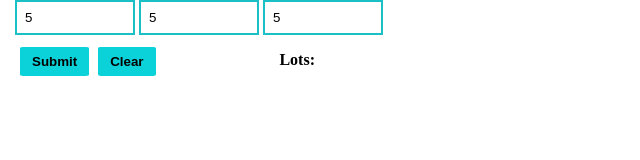
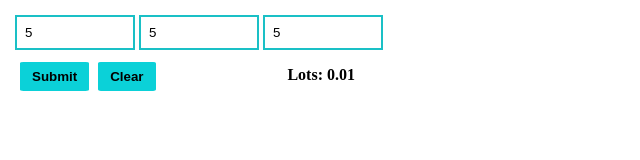
Before and after one commit to Deathsynite/EurUsd-pip-Calculator, a browser extension: page index.html in a window 1280 px wide. Both pictures are taken after typing "5", "5", "5" into the empty fields and a click on the button "Submit". Shown: the whole page, without its empty margins (0-640 px from the left). Drawn offline with Linux system fonts and the light colour scheme.

Commit message:
added manifest icon and calculation for lots

```diff
--- a/index.html
+++ b/index.html
@@ -16,7 +16,7 @@
         <button onclick="save()" class="button-el" >Submit</button>
         <button onclick="clear()" class="button-el">Clear</button>
         </div>
-        <p id="lots">Lots:</p>
+        <p id="lot-size-el">Lots:</p>
     </div>
     <script src="main.js"></script>
 </body>
--- a/main.js
+++ b/main.js
@@ -1,6 +1,12 @@
-const accountEl = document.getElementById("account-el")
-const riskEl = document.getElementById("risk-el")
-const pipsEl = document.getElementById("pips-el")
+const accountEl = document.getElementById("account-el");
+const riskEl = document.getElementById("risk-el");
+const pipsEl = document.getElementById("pips-el");
+const lotsEl = document.getElementById("lot-size-el");
+let accountSize = localStorage.getItem("myInputValue");
+let risk = localStorage.getItem("myInputValue2");
+let pips = localStorage.getItem("myInputValue3");
+console.log(accountSize);
+
 window.onload = function() {
     let savedValue1 = localStorage.getItem("myInputValue");
     let savedValue2 = localStorage.getItem("myInputValue2");
@@ -11,16 +17,31 @@ window.onload = function() {
         riskEl.value = savedValue2;
     }
 };
+
 function save() {
     let saved1 = accountEl.value;
     let saved2 = riskEl.value;
     localStorage.setItem("myInputValue", saved1);
     localStorage.setItem("myInputValue2", saved2);
+    calculateLotSize();
 }
 
 function clear() {
     accountEl.value = "";
     riskEl.value = "";
+    pipsEl.value = ""; // Reset the pips input field
     localStorage.removeItem("myInputValue");
     localStorage.removeItem("myInputValue2");
+    lotsEl.textContent = "Lots:"; // Reset the displayed lot size
 }
+
+
+function calculateLotSize() {
+    let accountSize = parseFloat(accountEl.value);
+    let risk = parseFloat(riskEl.value) / 100;
+    let pipValue = 0.1;
+    let pips = parseFloat(pipsEl.value);
+
+    let lotSize = (accountSize * (risk / 100)) / (pips * pipValue);
+    return lotsEl.textContent = "Lots: " + lotSize.toFixed(2);
+}
--- a/styles.css
+++ b/styles.css
@@ -4,6 +4,7 @@ body {
     width: 400px;
 }
 .input-el {
+    margin-top: 15px;
     width: 25%;
     padding: 8px;
     border: 2px solid #1ac0c6;
@@ -13,8 +14,8 @@ body {
     display: flex;
     justify-content: space-between;
 }
-#lots {
-    margin-right: 100px;
+#lot-size-el {
+    margin-right: 60px;
     font-weight: Bold;
 }
 .button-el {
```
Also changed, not shown: Icon_13_generated.jpg (added), manifest.json (added). Lines whose indentation alone changed are shown as unchanged.
